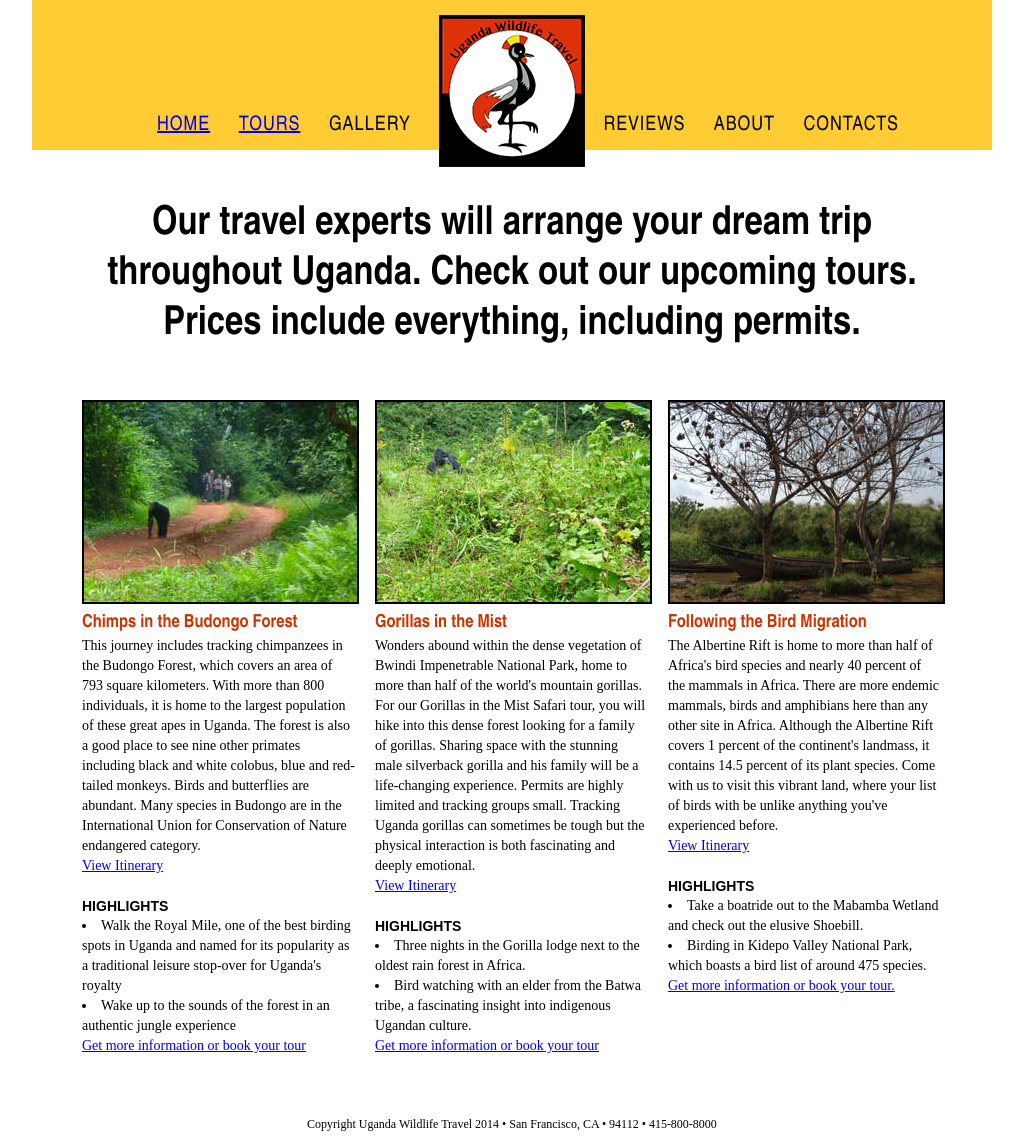
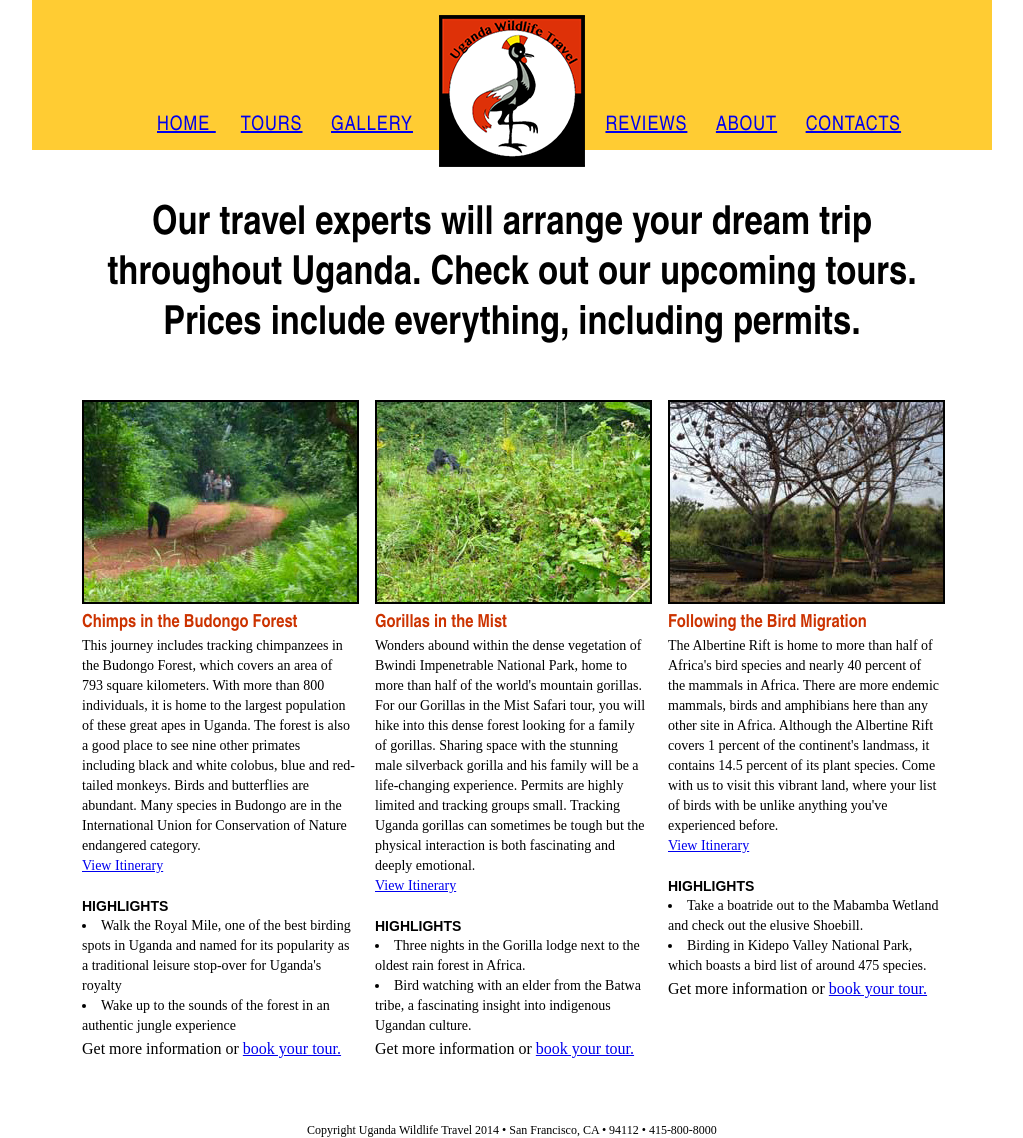
Before and after one commit to Myeche/uganda, a plain HTML site: page tours.html in a window 1280 px wide. Shown: the whole page, without its empty margins (128-1151 px from the left). Drawn offline with Linux system fonts and the light colour scheme.

Commit message:
End day 4 (police and link)

```diff
--- a/tours.html
+++ b/tours.html
@@ -14,12 +14,12 @@
 
 				<nav>
                     <ul>
-			<li><a href="index.html">home</a></li>
-                       <li><a href="tours.html"> tours</a></li>
-                        <li>gallery</li>
-                        <li>reviews</li>
-                       <li> about</li>
-                       <li> contacts</li>
+												<li><a href="index.html">home </a></li>
+												<li><a href="tours.html">tours</a></li>
+												<li><a href="#">gallery</a></li>
+												<li><a href="#">reviews</a></li>
+												<li><a href="#"> about</a></li>
+												<li><a href="#">contacts</a></li>
                         </ul>
                     </nav>
 
@@ -40,7 +40,7 @@
                 	<li>Walk the Royal Mile, one of the best birding spots in Uganda and named for its popularity as a traditional leisure stop-over for Uganda's royalty</li>
                 	<li>Wake up to the sounds of the forest in an authentic jungle experience</li>
                 </ul>
-                <a href="tours.html">Get more information or book your tour </a>
+								<p>Get more information or <a href="tours.html"> book your tour. </a></p>
              </article>
 
 
@@ -58,7 +58,7 @@
                 </ul>
 
 
-                <a href="tours.html">Get more information or book your tour </a>
+								<p>Get more information or <a href="tours.html"> book your tour. </a></p>
            </article>
 
 
@@ -74,7 +74,7 @@
             	<li>Birding in Kidepo Valley National Park, which boasts a bird list of around 475 species.</li>
             </ul>
 
-            <a href="tours.html">Get more information or book your tour. </a>
+            <p>Get more information or <a href="tours.html"> book your tour. </a></p>
 	 </article>
  </main>
 
```
Also changed, not shown: index.html (+4 -4 lines).
